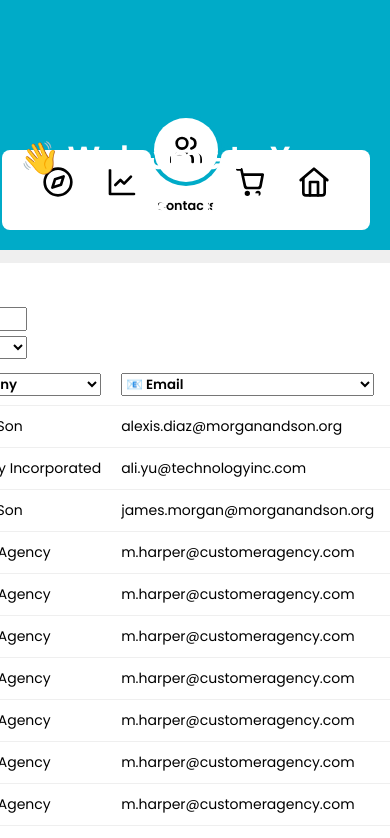
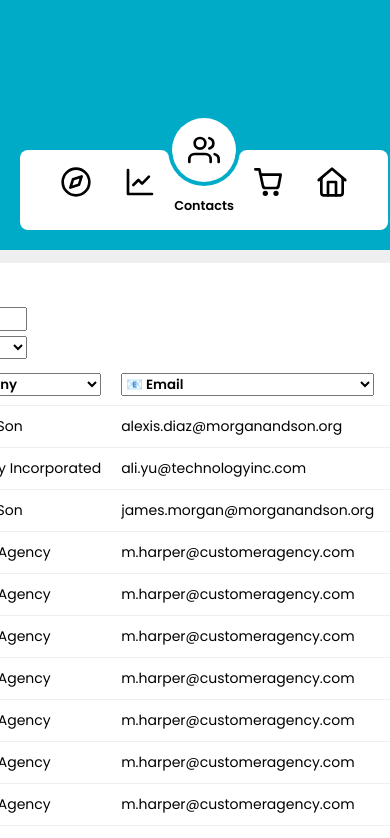
Before and after one commit to cheeem/Portal-Mock-Up, a React (Create React App) app: page /contacts in a window 390 px wide. Shown: the top 838 px of the page. Built offline with nearby package versions, Linux system fonts and the light colour scheme.

Commit message:
Add files via upload

```diff
--- a/src/App.css
+++ b/src/App.css
@@ -51,10 +51,24 @@ span {
     height: var(--contact-header-height);
 }
 
-.app-welcome {
+.app-header-content {
     position: absolute;
     bottom: 20px;
-    left: 20px;
+    display: flex;
+    justify-content: space-between;
+    align-items: flex-end;
 
+    width: 100%;
+
+    padding: 0 20px;
+}
+
+.app-header-welcome {
     color: white;
 }
+
+@media only screen and (max-width: 1100px) {
+    .app-header-welcome {
+        display: none;
+    }
+}
--- a/src/App.js
+++ b/src/App.js
@@ -155,13 +155,32 @@ const contactKeys = {
   /*{id: "position", display: "Position"},*/
 };
 
-//<svg xmlns="http://www.w3.org/2000/svg" width="24" height="24" viewBox="0 0 24 24" fill="none" stroke="#000000" strokeWidth="2" strokeLinecap="round" strokeLinejoin="round">
 const linkList = [
-    {label: "Leads", path: "/leads", page: <></>, svgPath: <> <circle cx="12" cy="12" r="10"/><path d="M16.2 7.8l-2 6.3-6.4 2.1 2-6.3z"/> </>},
-    {label: "Opportunities", path: "/opportunities", page: <></>, svgPath: <> <path d="M3 3v18h18"/><path d="M18.7 8l-5.1 5.2-2.8-2.7L7 14.3"/> </>},
-    {label: "Contacts", path: "/contacts", page: <ContactPage user={user} contacts={contacts} contactKeys={contactKeys} />, svgPath: <> <path d="M17 21v-2a4 4 0 0 0-4-4H5a4 4 0 0 0-4 4v2"></path><circle cx="9" cy="7" r="4"></circle><path d="M23 21v-2a4 4 0 0 0-3-3.87"></path><path d="M16 3.13a4 4 0 0 1 0 7.75"></path> </> },
-    {label: "Vendors", path: "/vendors", page: <></>, svgPath: <> <circle cx="10" cy="20.5" r="1"/><circle cx="18" cy="20.5" r="1"/><path d="M2.5 2.5h3l2.7 12.4a2 2 0 0 0 2 1.6h7.7a2 2 0 0 0 2-1.6l1.6-8.4H7.1"/> </>},
-    {label: "Home", path: "/", page: <></>, svgPath: <> <path d="M20 9v11a2 2 0 0 1-2 2H6a2 2 0 0 1-2-2V9"/><path d="M9 22V12h6v10M2 10.6L12 2l10 8.6"/> </>},
+    {
+      label: "Leads",
+      path: "/leads",
+      page: <></>,
+      svgPath: <> <circle cx="12" cy="12" r="10"/><path d="M16.2 7.8l-2 6.3-6.4 2.1 2-6.3z"/> </>},
+    {
+      label: "Opportunities",
+      path: "/opportunities",
+      page: <></>,
+      svgPath: <> <path d="M3 3v18h18"/><path d="M18.7 8l-5.1 5.2-2.8-2.7L7 14.3"/> </>},
+    {
+      label:"Contacts",
+      path: "/contacts",
+      page: <ContactPage user={user} contacts={contacts} contactKeys={contactKeys} />,
+      svgPath: <> <path d="M17 21v-2a4 4 0 0 0-4-4H5a4 4 0 0 0-4 4v2"></path><circle cx="9" cy="7" r="4"></circle><path d="M23 21v-2a4 4 0 0 0-3-3.87"></path><path d="M16 3.13a4 4 0 0 1 0 7.75"></path> </> },
+    {
+      label: "Vendors",
+      path: "/vendors",
+      page: <></>,
+      svgPath: <> <circle cx="10" cy="20.5" r="1"/><circle cx="18" cy="20.5" r="1"/><path d="M2.5 2.5h3l2.7 12.4a2 2 0 0 0 2 1.6h7.7a2 2 0 0 0 2-1.6l1.6-8.4H7.1"/> </>},
+    {
+      label: "Home",
+      path: "/",
+      page: <></>,
+      svgPath: <> <path d="M20 9v11a2 2 0 0 1-2 2H6a2 2 0 0 1-2-2V9"/><path d="M9 22V12h6v10M2 10.6L12 2l10 8.6"/> </>},
 ];
 
 const App = () => {
@@ -174,10 +193,12 @@ const App = () => {
   return (
     <div className="app">
         <div className="app-header">
-          <Nav linkList={linkList} />
-          <h1 className="app-welcome">
-            👋 Welcome {destination} {user?.firstName ? `, ${user.firstName}.` : undefined}
-          </h1>
+          <div className="app-header-content">
+            <h1 className="app-header-welcome">
+              👋 Welcome {destination} {user?.firstName ? `, ${user.firstName}.` : undefined}
+            </h1>
+            <Nav linkList={linkList} />
+          </div>
         </div>
         <Routes> {linkList.map((link, index) => <Route key={index} path={link.path} element={link.page} />)} </Routes>
     </div>
--- a/src/Contact/ContactList.css
+++ b/src/Contact/ContactList.css
@@ -1,6 +1,5 @@
 .contact-list-table {
     display: grid;
-    flex-grow: 1;
 }
 
 .contact-list-none-found {
--- a/src/Contact/ContactList.js
+++ b/src/Contact/ContactList.js
@@ -6,7 +6,7 @@ const ACTIONS = {
 }
 
 const ContactList = ({ contacts, contactKeys, contactDisplay, searchOptions, dispatch, selectedContact, setSelectedContact }) => {
-  //`repeat(${contactKeys.display.length}, auto)`
+
   return (
     <div className="contact-list">
       <div className="contact-list-table"
--- a/src/Nav/Nav.css
+++ b/src/Nav/Nav.css
@@ -6,14 +6,8 @@
 }
 
 .nav {
-  position: absolute;
-  bottom: 20px;
-  right: 20px;
-
   width: max-content;
   padding: 0 calc(var(--nav-item-padding) * 1.5) 1em calc(var(--nav-item-padding) * 1.5);
-
-  margin: 0 auto;
 
   background-color: white;
 
--- a/src/Nav/Nav.js
+++ b/src/Nav/Nav.js
@@ -34,7 +34,9 @@ const CustomLink = ({ to, index, setSelectedIndex, children, ...props }) => {
     }, [isActive, index, setSelectedIndex]);
 
     return (
-      <li className={isActive ? "nav-active" : ""} style={isActive ? {"--nav-selected": index} : {}}>
+      <li className={isActive ? "nav-active" : ""}
+        style={isActive ? {"--nav-selected": index} : {}}
+      >
         <Link to={to} {...props}>
           {children}
         </Link>
```
Also changed, not shown: src/Contact/ContactPage.js (+7 -3 lines).
